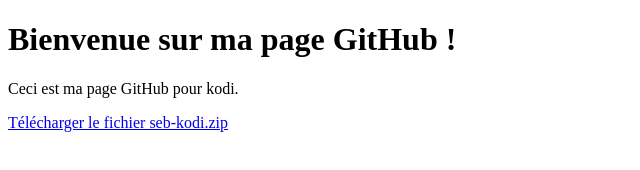
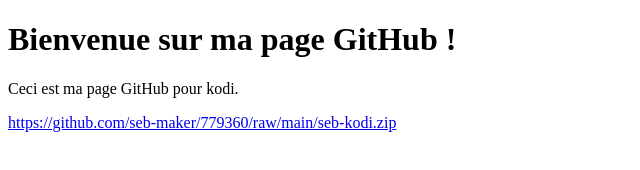
Before and after one commit to seb7793/779360, a plain HTML site: page index.html in a window 1280 px wide. Shown: the whole page, without its empty margins (0-640 px from the left). Drawn offline with Linux system fonts and the light colour scheme.

Commit message:
Update index.html

```diff
--- a/index.html
+++ b/index.html
@@ -8,6 +8,6 @@
     <h1>Bienvenue sur ma page GitHub !</h1>
     <p>Ceci est ma page GitHub pour kodi.</p>
     <!-- https://github.com/seb-maker/779360/blob/main/seb-kodi.zip -->
-    <a href="https://github.com/seb-maker/779360/blob/main/seb-kodi.zip" download>Télécharger le fichier seb-kodi.zip</a>
+    <a href="https://github.com/seb-maker/779360/blob/main/seb-kodi.zip" download>https://github.com/seb-maker/779360/raw/main/seb-kodi.zip</a>
 </body>
 </html>
```
